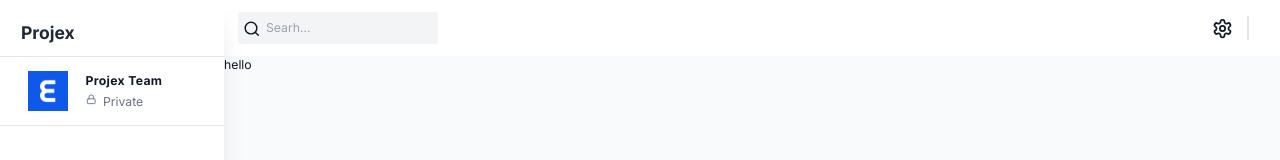
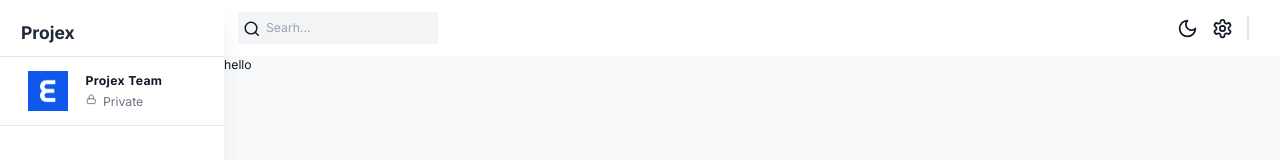
Before and after one commit to AssanRabari/Projex, a Next.js app in the folder client/: page / in a window 1280 px wide. Shown: the top 160 px of the page. Built offline with nearby package versions, Linux system fonts and the light colour scheme.

Commit message:
Managed global state for dark mode and sidebar collapse, added functionality for dark mode

```diff
--- a/client/src/app/(components)/Navbar/index.tsx
+++ b/client/src/app/(components)/Navbar/index.tsx
@@ -1,12 +1,28 @@
 import React from "react";
-import { Search, Settings } from "lucide-react";
+import { Menu, Moon, Search, Settings, Sun } from "lucide-react";
 import Link from "next/link";
+import { useDispatch } from "react-redux";
+import { useAppDispatch, useAppSelector } from "@/app/redux";
+import { setIsDarkMode, setIsSidebarCollapsed } from "@/app/state";
 
 const Navbar = () => {
+  const dispatch = useAppDispatch();
+  const isSidebarCollapsed = useAppSelector(
+    (state) => state.global.isSidebarCollapsed,
+  );
+  const isDarkMode = useAppSelector((state) => state.global.isDarkMode);
+
   return (
     <div className="flex items-center justify-between bg-white px-4 py-3 dark:bg-black">
       {/* Search Bar */}
       <div className="flex items-center gap-8">
+        {!isSidebarCollapsed ? null : (
+          <button
+            onClick={() => dispatch(setIsSidebarCollapsed(!isSidebarCollapsed))}
+          >
+            <Menu className="h-8 w-8 dark:text-white" />
+          </button>
+        )}
         <div className="relative flex h-min w-[200px]">
           <Search className="-translate-1/2 absolute left-[5px] top-[8px] mr-2 h-5 w-5 transform cursor-pointer dark:text-white" />
           <input
@@ -18,9 +34,27 @@
       </div>
       {/* ICONS */}
       <div className="flex items-center">
+        <button
+          onClick={() => dispatch(setIsDarkMode(!isDarkMode))}
+          className={
+            isDarkMode
+              ? "rounded p-2 dark:hover:bg-gray-700"
+              : "rounded p-2 dark:hover:bg-gray-100"
+          }
+        >
+          {isDarkMode ? (
+            <Sun className="h-6 w-6 cursor-pointer dark:text-white" />
+          ) : (
+            <Moon className="h-6 w-6 cursor-pointer dark:text-white" />
+          )}
+        </button>
         <Link
           href={"/settings"}
-          className="h-min w-min rounded p-2 hover:bg-gray-100"
+          className={
+            isDarkMode
+              ? "h-min w-min rounded p-2 dark:hover:bg-gray-700"
+              : "h-min w-min rounded p-2 dark:hover:bg-gray-100"
+          }
         >
           <Settings className="h-6 w-6 cursor-pointer dark:text-white" />
         </Link>
--- a/client/src/app/DashBoardWrapper.tsx
+++ b/client/src/app/DashBoardWrapper.tsx
@@ -1,15 +1,30 @@
-import React from "react";
+"use client";
+
+import React, { useEffect } from "react";
 import Navbar from "@/app/(components)/Navbar";
 import Sidebar from "@/app/(components)/Sidebar";
-import StoreProvider from "./redux";
+import StoreProvider, { useAppSelector } from "./redux";
 
 const DashBoardLayout = ({ children }: { children: React.ReactNode }) => {
+  const isSidebarCollapsed = useAppSelector(
+    (state) => state.global.isSidebarCollapsed,
+  );
+  const isDarkMode = useAppSelector((state) => state.global.isDarkMode);
+
+  useEffect(() => {
+    if (isDarkMode) {
+      document.documentElement.classList.add("dark");
+    } else {
+      document.documentElement.classList.remove("dark");
+    }
+  });
+
   return (
     <div className="flex min-h-screen w-full bg-gray-50 text-gray-900">
       {/* Sidebar */}
       <Sidebar />
       <main
-        className={`flex w-full flex-col bg-gray-50 dark:bg-dark-bg md:pl-64`}
+        className={`flex w-full flex-col bg-gray-50 dark:bg-dark-bg ${isSidebarCollapsed ? "" : "md:pl-64"}`}
       >
         {/* Navbar */}
         <Navbar />
```
